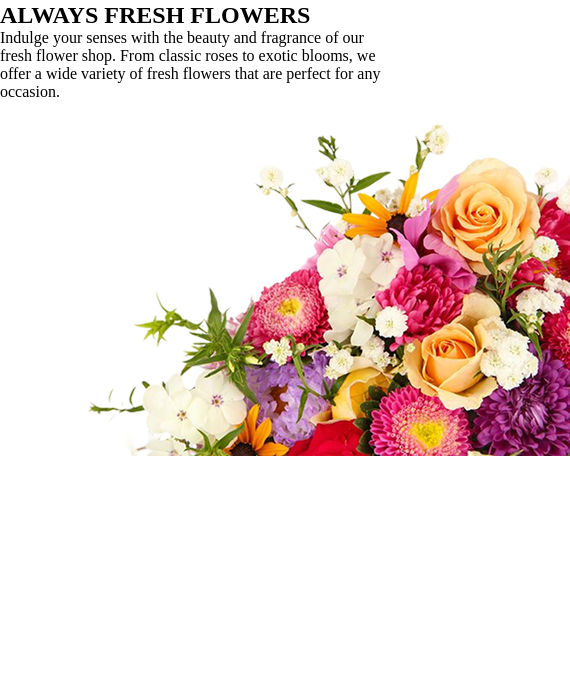
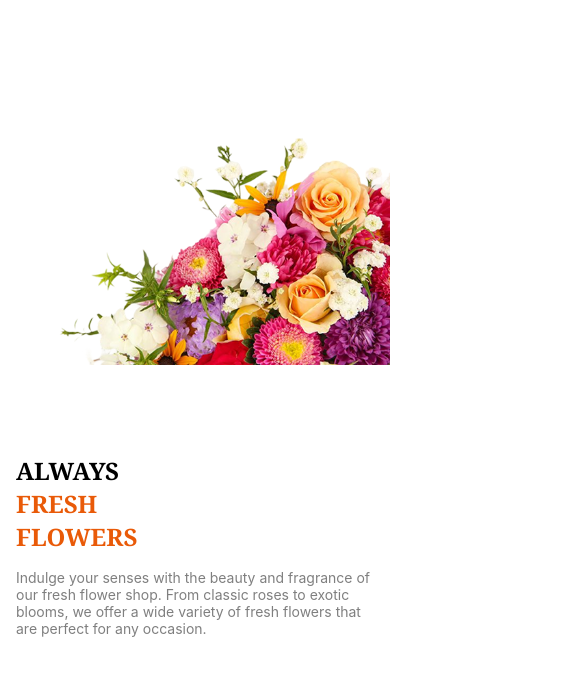
Before and after one commit to ashikur00se7en/responsive-flowers-assignment-02, a plain HTML site: page index.html in a window 390 px wide. Shown: the part 98-774 px from the top of the page, 570 px wide, since content can reach past the window. Drawn offline with Linux system fonts and the light colour scheme.

Commit message:
added banner section with responsive media query for mobile devices

```diff
--- a/index.html
+++ b/index.html
@@ -28,11 +28,11 @@
         </nav>
 
         <section class="banner-section">
-            <div>
-                <h1>ALWAYS FRESH FLOWERS</h1>
-                <p>Indulge your senses with the beauty and fragrance of our fresh flower shop. From classic roses to exotic blooms, we offer a wide variety of fresh flowers that are perfect for any occasion. </p>
+            <div class="banner-section-left">
+                <h1 class="banner-section-title noto-serif-font"><span class="always">ALWAYS</span> <span class="fresh-flowers">FRESH FLOWERS</span></h1>
+                <p class="banner-section-description inter-font">Indulge your senses with the beauty and fragrance of <br> our fresh flower shop. From classic roses to exotic <br> blooms, we offer a wide variety of fresh flowers that <br> are perfect for any occasion. </p>
             </div>
-            <div>
+            <div class="banner-section-right">
                 <img src="./images/hero-flower.png" alt="Banner Section Flower Image">
             </div>
         </section>
--- a/styles/style.css
+++ b/styles/style.css
@@ -78,8 +78,50 @@ nav{
     color: #000000;
 }
 
+/* Banner Section Styles */
+.banner-section{
+    display: flex;
+    align-items: center;
+    margin: 7.5rem 0;
+}
+
+.banner-section-left{
+    width: 50%;
+}
+
+.banner-section-right{
+    width: 50%;
+}
+
+.banner-section-title{
+    font-size: 4.0625rem;
+    font-weight: 700;
+    margin-top: 3.8rem;
+}
+
+.banner-section-title .always{
+    color: #000000;
+}
+
+.banner-section-title .fresh-flowers{
+    color: #E95A08;
+}
+
+.banner-section-description{
+    color: rgba(0, 0, 0, 50%);
+    font-size: 1.375rem;
+    font-weight: 400;
+    margin-top: 1rem;
+}
+
+.banner-section-right img{
+    display: block;
+    width: 100%;
+}
+
 /* Responsive Media Query */
 @media screen and (max-width: 576px) {
+    /* Navbar Media Query */
     .nav-right ul li a{
         display: none;
     }
@@ -87,4 +129,29 @@ nav{
     nav{
         margin: 0.8125rem 1rem 0 1rem;
     }
+
+    /* Banner Section Media Query */
+    .banner-section{
+        flex-direction: column-reverse;
+    }
+
+    .banner-section-left{
+        width: 100%;
+        padding: 1.75rem 1rem 0 1rem;
+    }
+
+     .banner-section-title{
+        font-size: 1.5rem;
+        padding-right: 10.625rem;
+    }
+
+    .banner-section-description{
+        width: 100%;
+        font-size: 0.875rem;
+    }
+
+   .banner-section-right{
+       width: 100%;
+   }
+
 }
```
